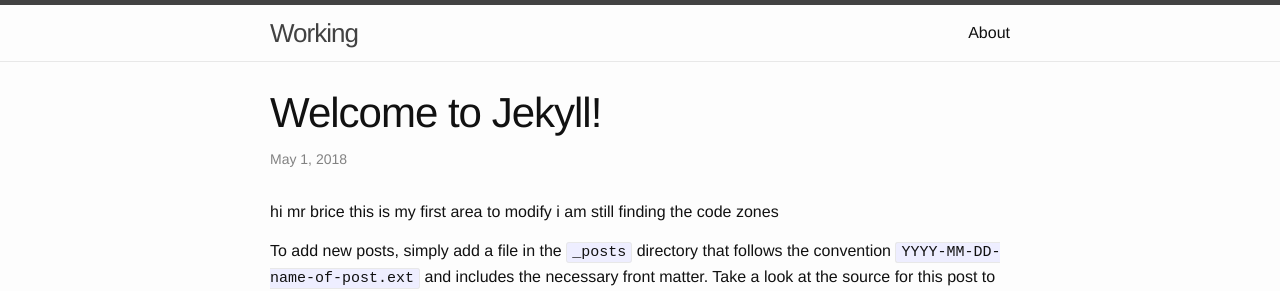
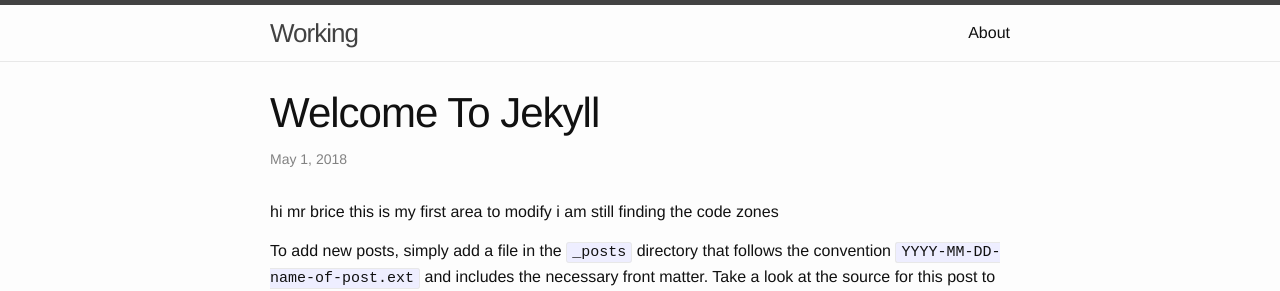
Before and after one commit to jr10415/jr10415fail.github.io, a Jekyll site: the page built from _posts/2018-05-01-welcome-to-jekyll.markdown, in a window 1280 px wide. Shown: the top 291 px of the page. Built offline with Jekyll 4.4.1, drawn with Linux system fonts in a browser that asks for light colours; our own code applies the rules of GitHub Pages for plain Markdown files; part of the change alters nothing that is shown.

```diff
--- a/_posts/2018-05-01-welcome-to-jekyll.markdown
+++ b/_posts/2018-05-01-welcome-to-jekyll.markdown
@@ -1,8 +1,4 @@
 ---
-layout: post
-title:  "Welcome to Jekyll!"
-date:   2018-05-01 14:23:45 +0000
-categories: jekyll update
 ---
 hi mr brice this is my first area to modify i am still finding the code zones
 
```
